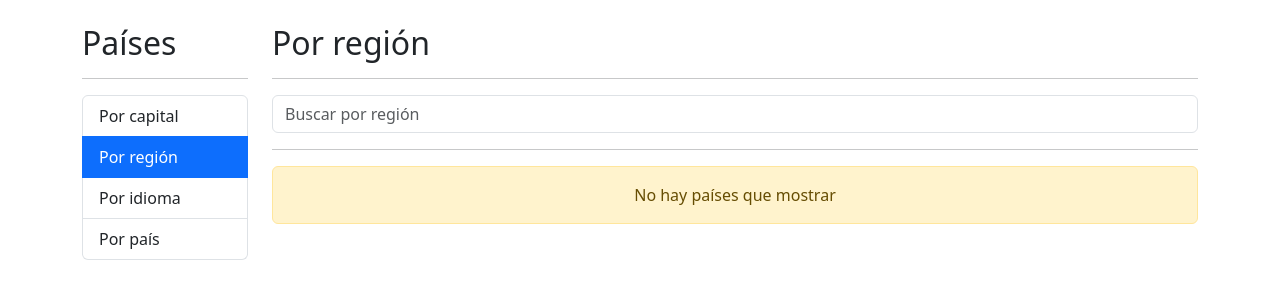
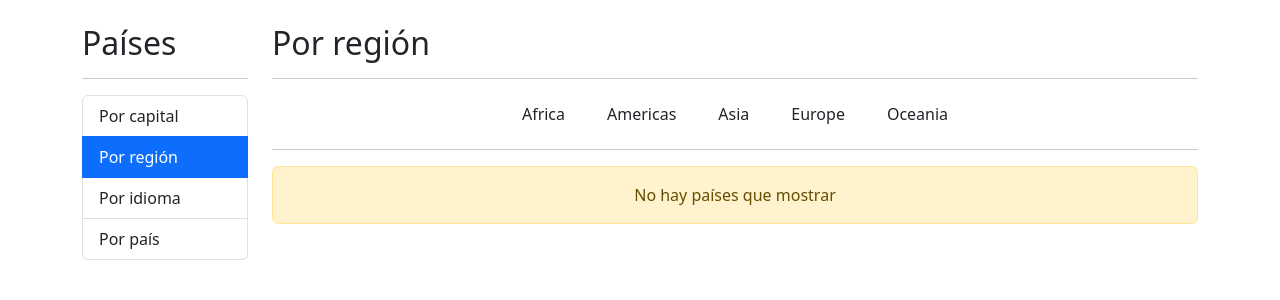
Before and after one commit to DavidS2602/Search-country-App, an Angular app: page /countries/by-region in a window 1280 px wide. Shown: the top 300 px of the page. Built offline with nearby package versions, Linux system fonts and the light colour scheme.

Commit message:
chore: Add region filter buttons to by-region-page component

```diff
--- a/src/app/countries/pages/by-region-page/by-region-page.component.html
+++ b/src/app/countries/pages/by-region-page/by-region-page.component.html
@@ -2,12 +2,16 @@
 
 <hr>
 <div class="row">
-  <div class="col">
-    <shared-search-box
-      (onValue)="searchByRegion($event)"
-      (onDebounce)="searchByRegion($event)"
-      placeholder="Buscar por región">
-    </shared-search-box>
+  <div class="col text-center">
+    @for (region of regions; track region) {
+      <button
+        class="btn mx-2"
+        (click)="searchByRegion(region)"
+        [class.btn-primary]="region === selectedRegion"
+      >
+        {{ region }}
+      </button>
+    }
   </div>
 </div>
 <hr>
--- a/src/app/countries/pages/by-region-page/by-region-page.component.ts
+++ b/src/app/countries/pages/by-region-page/by-region-page.component.ts
@@ -3,6 +3,9 @@ import { CountriesService } from '@countries/services/countries.service';
 import { SearchBoxComponent } from '@shared/components/search-box/search-box.component';
 import { CountryTableComponent } from '../by-capital-page/components/country-table/country-table.component';
 import { Country } from '@countries/interfaces/country';
+
+
+type Region = 'Africa' | 'Americas' | 'Asia' | 'Europe' | 'Oceania';
 
 @Component({
   selector: 'app-by-region-page',
@@ -14,13 +17,17 @@ import { Country } from '@countries/interfaces/country';
 export default class ByRegionPageComponent {
 
   public countries: Country[] = [];
+  public regions: Region[] = ['Africa', 'Americas', 'Asia', 'Europe', 'Oceania'];
+  public selectedRegion?: Region;
 
   constructor(private countriesService: CountriesService) {}
 
-  searchByRegion(term: string) {
-    this.countriesService.searchRegion(term)
+  searchByRegion(region: Region) {
+    this.selectedRegion = region
+    this.countriesService.searchRegion(region)
       .subscribe(countries => {
         this.countries = countries
       })
   }
+
 }
```
